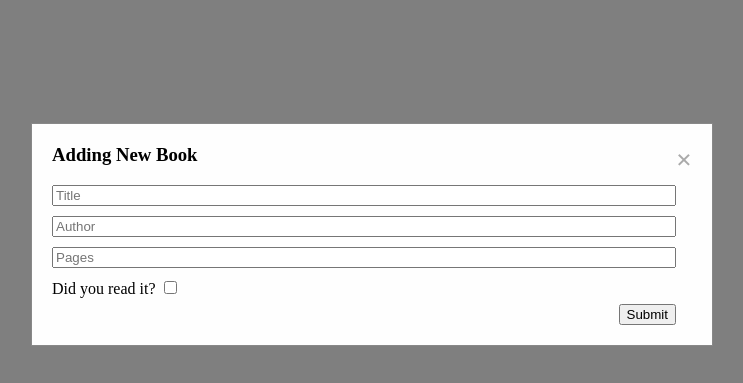
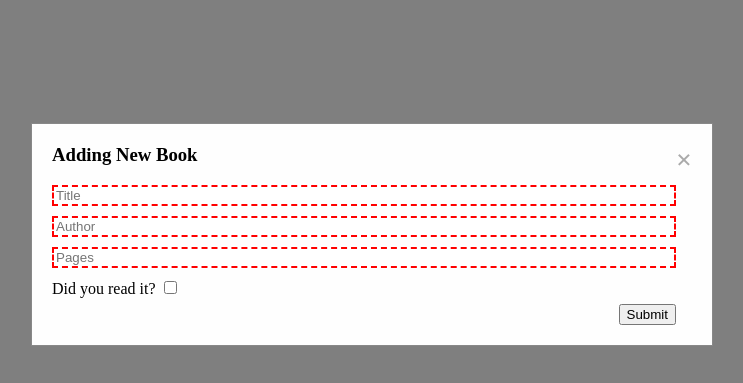
Before and after one commit to mic-77/Library, a plain HTML site: page index.html in a window 1280 px wide. Both pictures are taken after a click on the button "+ New Book". Shown: the part 69-452 px from the top of the page, without its empty margins (268-1011 px from the left). Drawn offline with Linux system fonts and the light colour scheme.

Commit message:
add input invalid on css

```diff
--- a/style.css
+++ b/style.css
@@ -86,3 +86,7 @@
 .heading button {
   margin-left: 10px;
 }
+
+input:invalid {
+  border: 2px dashed red;
+}
```
